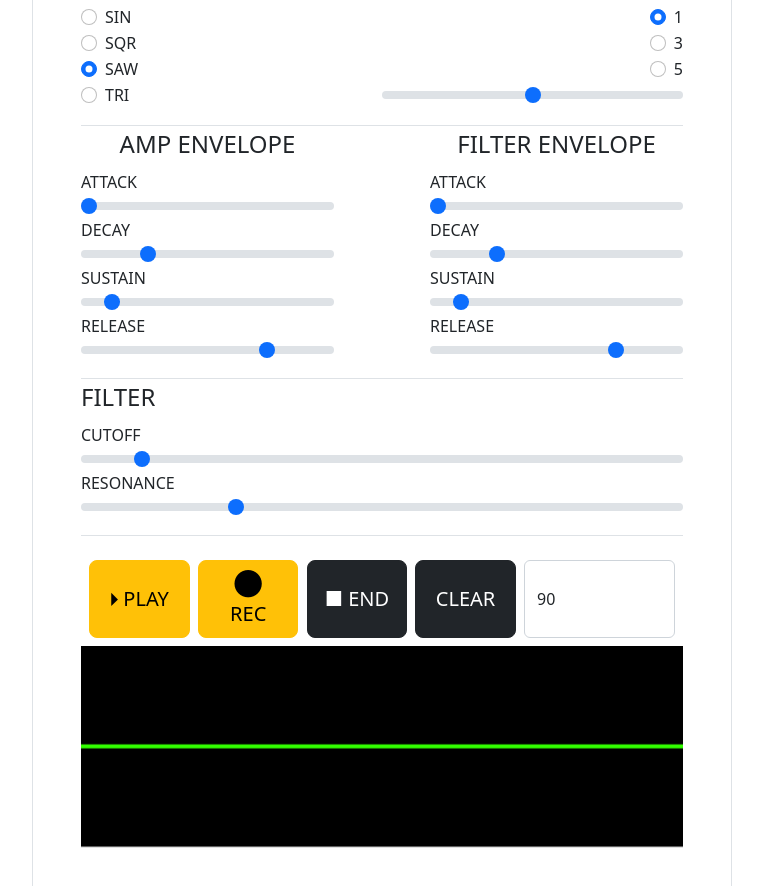
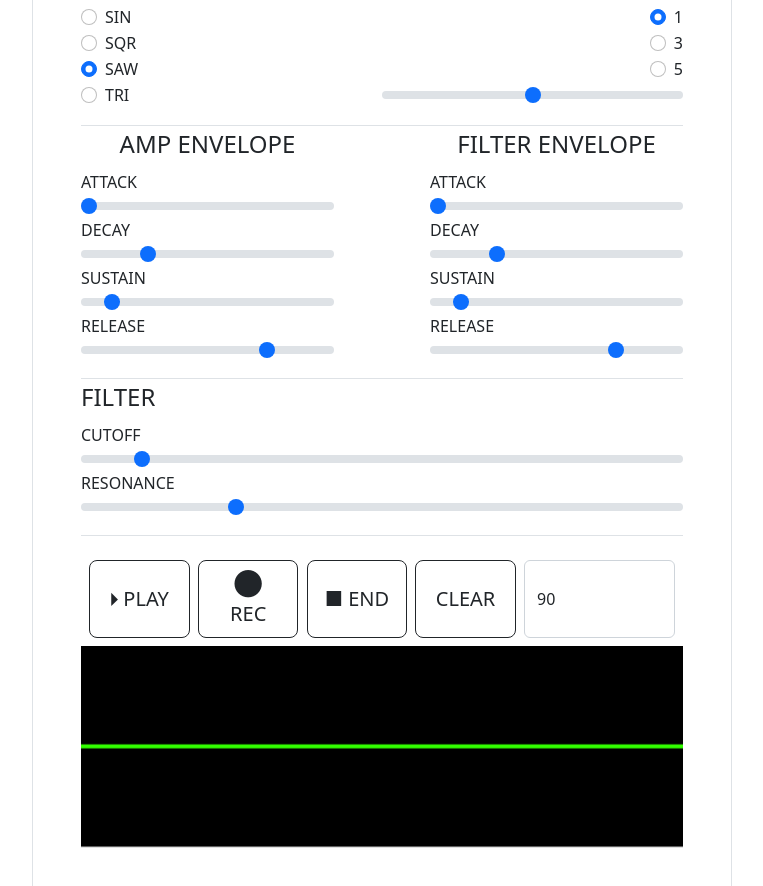
Before and after one commit to Elrond-Hubbard/jSynth2, a plain HTML site: page index.html in a window 1280 px wide. Shown: the part 208-1094 px from the top of the page, without its empty margins (258-1021 px from the left). Drawn offline with nearby package versions, Linux system fonts and the light colour scheme.

Commit message:
css pass

```diff
--- a/assets/css/style.css
+++ /dev/null
@@ -1,3 +0,0 @@
-body {
-    background-color:
-}
--- a/index.html
+++ b/index.html
@@ -7,7 +7,7 @@
     <title>jSynth 2</title>
     <link href="https://cdn.jsdelivr.net/npm/bootstrap@5.2.3/dist/css/bootstrap.min.css" rel="stylesheet"
         integrity="sha384-rbsA2VBKQhggwzxH7pPCaAqO46MgnOM80zW1RWuH61DGLwZJEdK2Kadq2F9CUG65" crossorigin="anonymous">
-    <link href="/assets/css/style.css" rel="stylesheet" type="text/css">
+    <link href="/assets/css/style.css" rel="stylesheet">
 </head>
 
 <body class="col-12 h-auto mx-auto border mt-5 p-5" style="max-width: 700px">
@@ -105,10 +105,10 @@
     <!-- SEQUENCER MODULE -->
     <section id="sequencer-module" class="pt-4">
         <div class="d-flex justify-content-evenly">
-            <button id="play-button" class="btn btn-lg btn-warning h-auto col-2">&#x1F782 PLAY</button>
-            <button id="record-button" class="btn btn-lg btn-warning col-2" data-recording="false">&#11044 REC</button>
-            <button id="stop-button" class="btn btn-lg btn-dark col-2">&#9632 END</button>
-            <button id="clear-button" class="btn btn-lg btn-dark col-2">CLEAR</button>
+            <button id="play-button" class="btn btn-lg btn-outline-dark h-auto col-2">&#x1F782 PLAY</button>
+            <button id="record-button" class="btn btn-lg btn-outline-dark col-2" data-recording="false">&#11044 REC</button>
+            <button id="stop-button" class="btn btn-lg btn-outline-dark col-2">&#9632 END</button>
+            <button id="clear-button" class="btn btn-lg btn-outline-dark col-2">CLEAR</button>
             <input id="bpm-form" class="form-control w-25" placeholder="BPM" type="number" value="90" min="1" max="200">
         </div>
         <h5 id="sequence-label"></h5>
```
